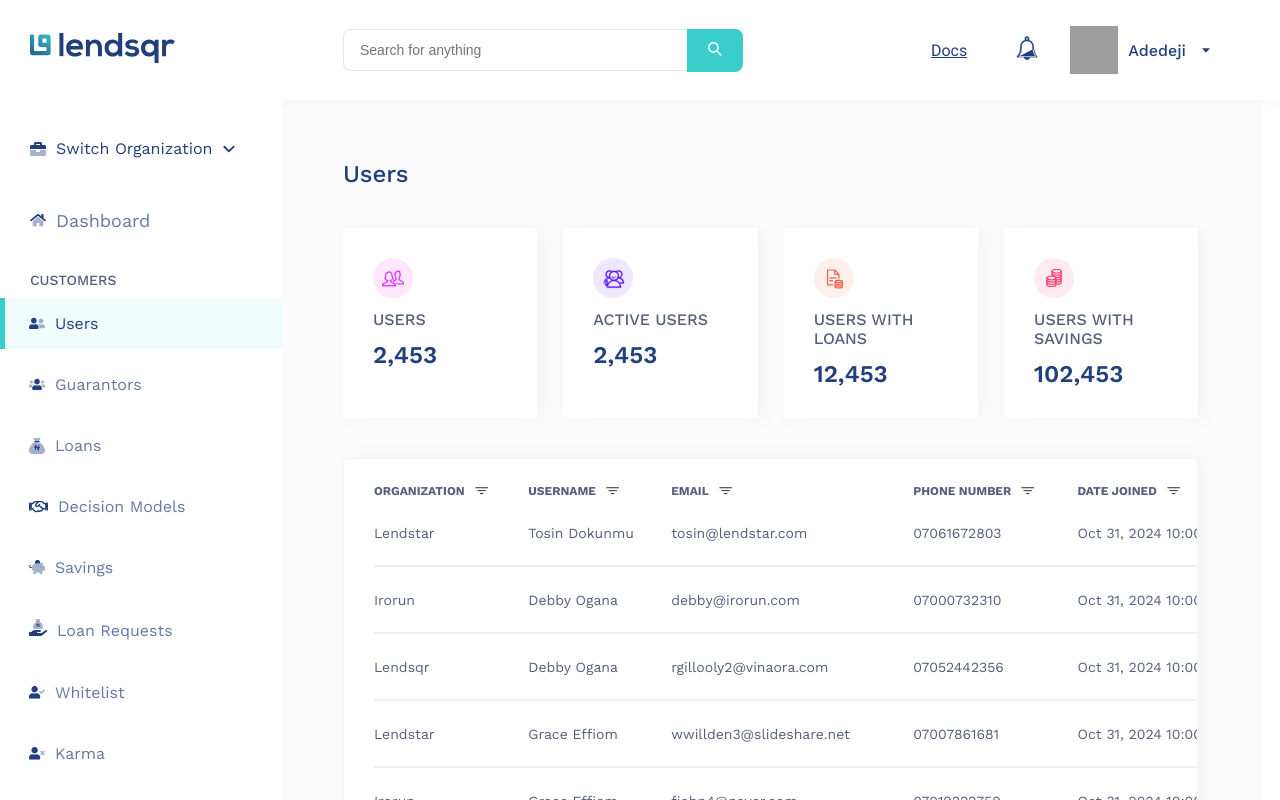
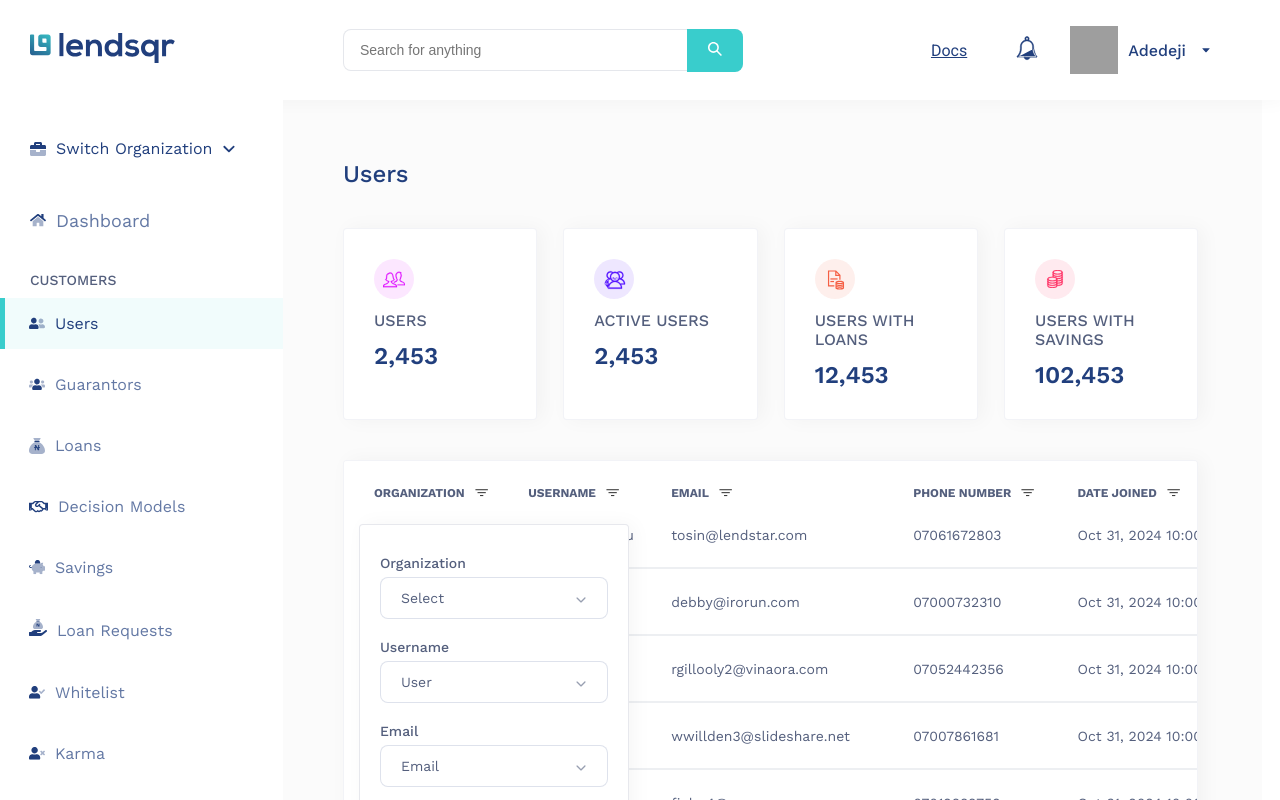
Before and after one commit to dvke/lendsqr-fe-test, a Next.js app: page /dashboard/users in a window 1280 px wide. Both pictures are taken after a click on the button 481 px from the left and 492 px from the top of the page. Shown: the top 800 px of the page. Built offline with nearby package versions, Linux system fonts and the light colour scheme; grey boxes are pictures that could not be loaded.

Commit message:
Filter: Create and style filter component

```diff
--- /dev/null
+++ b/public/icons/date-picker-icon.tsx
@@ -0,0 +1,42 @@
+const DatePickerIcon = () => {
+  return (
+    <svg
+      width="16"
+      height="16"
+      viewBox="0 0 16 16"
+      fill="none"
+      xmlns="http://www.w3.org/2000/svg"
+    >
+      <path
+        d="M14.9919 2.16002H12.7037V0.768152C12.7037 0.560024 12.5437 0.400024 12.3356 0.400024H10.6562C10.4481 0.400024 10.2881 0.560024 10.2881 0.768152V2.16002H5.7118V0.768152C5.7118 0.560024 5.5518 0.400024 5.34367 0.400024H3.66367C3.45554 0.400024 3.29554 0.560024 3.29554 0.768152V2.16002H1.00802C0.816149 2.16002 0.639893 2.32002 0.639893 2.52815V15.2482C0.639893 15.4563 0.799893 15.6163 1.00802 15.6163H14.9917C15.1836 15.6163 15.3598 15.4563 15.3598 15.2482V2.52815C15.3598 2.32002 15.1836 2.16002 14.9917 2.16002H14.9919ZM11.0082 1.13628H11.9682V3.24812H11.0082V1.13628ZM4.01637 1.13628H4.97637V3.24812H4.01637V1.13628ZM14.6239 14.8638H1.37637V5.5038H14.6245L14.6239 14.8638Z"
+        fill="#545F7D"
+      />
+      <path
+        d="M3.19994 13.2164H4.91178C5.00803 13.2164 5.08803 13.1364 5.08803 13.0401V11.3119C5.08803 11.2157 5.00803 11.1357 4.91178 11.1357L3.19994 11.1363C3.10369 11.1363 3.02368 11.2163 3.02368 11.3126V13.0244C3.02368 13.1363 3.10368 13.2163 3.19994 13.2163V13.2164Z"
+        fill="#545F7D"
+      />
+      <path
+        d="M7.13635 13.2164H8.84819C8.94444 13.2164 9.02444 13.1364 9.02444 13.0401L9.02382 11.3119C9.02382 11.2157 8.94382 11.1357 8.84756 11.1357L7.13636 11.1363C7.04011 11.1363 6.96011 11.2163 6.96011 11.3126V13.0244C6.94386 13.1363 7.02386 13.2163 7.13636 13.2163L7.13635 13.2164Z"
+        fill="#545F7D"
+      />
+      <path
+        d="M11.0565 13.2164H12.7684C12.8646 13.2164 12.9446 13.1364 12.9446 13.0401L12.944 11.3119C12.944 11.2157 12.864 11.1357 12.7677 11.1357L11.0565 11.1363C10.9603 11.1363 10.8803 11.2163 10.8803 11.3126V13.0244C10.864 13.1363 10.944 13.2163 11.0565 13.2163L11.0565 13.2164Z"
+        fill="#545F7D"
+      />
+      <path
+        d="M3.19994 9.26372H4.91178C5.00803 9.26372 5.08803 9.18372 5.08803 9.08746V7.37627C5.08803 7.28002 5.00803 7.20001 4.91178 7.20001H3.19994C3.10369 7.20001 3.02368 7.28001 3.02368 7.37627V9.0881C3.02368 9.18373 3.10368 9.26374 3.19994 9.26374V9.26372Z"
+        fill="#545F7D"
+      />
+      <path
+        d="M7.13635 9.26372H8.84819C8.94444 9.26372 9.02444 9.18372 9.02444 9.08746L9.02382 7.37627C9.02382 7.28002 8.94382 7.20001 8.84756 7.20001H7.13636C7.04011 7.20001 6.96011 7.28001 6.96011 7.37627V9.0881C6.94386 9.18373 7.02386 9.26374 7.13636 9.26374L7.13635 9.26372Z"
+        fill="#545F7D"
+      />
+      <path
+        d="M11.0565 9.26372H12.7684C12.8646 9.26372 12.9446 9.18372 12.9446 9.08746L12.944 7.37627C12.944 7.28002 12.864 7.20001 12.7677 7.20001H11.0565C10.9603 7.20001 10.8803 7.28001 10.8803 7.37627V9.0881C10.864 9.18373 10.944 9.26374 11.0565 9.26374L11.0565 9.26372Z"
+        fill="#545F7D"
+      />
+    </svg>
+  );
+};
+
+export default DatePickerIcon;
--- a/src/app/dashboard/users/page.module.scss
+++ b/src/app/dashboard/users/page.module.scss
@@ -28,12 +28,14 @@
 
   &-card {
     background-color: white;
+    box-shadow: 5px 0px 20px rgb(0, 0, 0, 0.04);
+    border: 1px solid rgba($primary-color, 0.06);
+    border-radius: 4px;
     padding: 1.875rem;
     width: 100%;
     display: flex;
     flex-direction: column;
     gap: 0.75rem;
-    box-shadow: 5px 0px 20px rgba(0, 0, 0, 0.04);
 
     &__description {
       font-weight: 500;
--- /dev/null
+++ b/src/components/DataTable/filter.module.scss
@@ -0,0 +1,78 @@
+@use "@/styles/_colors" as *;
+
+.form {
+  display: flex;
+  flex-direction: column;
+  width: 100%;
+  gap: 1.25rem;
+  background-color: #fff;
+  width: 16.875rem;
+  padding: 1.875rem 1.25rem;
+  border: 1px solid rgba($input-color, 0.14);
+  box-shadow: 5px 0px 20px rgba(0, 0, 0, 0.04);
+  border-radius: 4px;
+
+  label {
+    display: flex;
+    flex-direction: column;
+    font-weight: 500;
+    font-size: 0.875rem;
+    color: $input-color;
+    .form__input-box {
+      position: relative;
+      width: 100%;
+
+      input {
+        width: 100%;
+        margin-top: 6px;
+        border: 1px solid rgba($primary-color, 0.15);
+        outline: none;
+        padding: 12px 1.25rem;
+        width: 100%;
+        font-family: inherit;
+        font-size: 14px;
+        border-radius: 8px;
+
+        &::placeholder {
+          color: $input-color;
+        }
+      }
+
+      .form-icon {
+        position: absolute;
+        top: 1.35rem;
+        right: 1.25rem;
+        color: rgba($input-color, 0.6);
+      }
+    }
+  }
+
+  div {
+    margin-top: 10px;
+  }
+
+  .btn-group {
+    display: flex;
+    gap: 14px;
+
+    button {
+      padding: 12px 1.875rem;
+      cursor: pointer;
+      font-size: 14px;
+      font-weight: 600;
+      border-radius: 8px;
+    }
+
+    &__reset {
+      background-color: #fff;
+      color: $input-color;
+      border: 1px solid $input-color;
+    }
+
+    &__filter {
+      background-color: $secondary-color;
+      color: #fff;
+      border: none;
+    }
+  }
+}
--- /dev/null
+++ b/src/components/DataTable/filter.tsx
@@ -0,0 +1,70 @@
+import { IoIosArrowDown } from "react-icons/io";
+import DatePickerIcon from "../../../public/icons/date-picker-icon";
+import styles from "./filter.module.scss";
+
+const Filter = () => {
+  return (
+    <form className={styles.form}>
+      <label htmlFor="">
+        Organization
+        <span className={styles["form__input-box"]}>
+          <input type="text" placeholder="Select" />
+          <span className={styles["form-icon"]}>
+            <IoIosArrowDown />
+          </span>
+        </span>
+      </label>
+      <label htmlFor="">
+        Username
+        <span className={styles["form__input-box"]}>
+          <input type="text" placeholder="User" />
+          <span className={styles["form-icon"]}>
+            <IoIosArrowDown />
+          </span>
+        </span>
+      </label>
+      <label htmlFor="">
+        Email
+        <span className={styles["form__input-box"]}>
+          <input type="text" placeholder="Email" />
+          <span className={styles["form-icon"]}>
+            <IoIosArrowDown />
+          </span>
+        </span>
+      </label>
+      <label htmlFor="">
+        Date
+        <span className={styles["form__input-box"]}>
+          <input type="text" placeholder="Date" />
+          <span className={styles["form-icon"]}>
+            <DatePickerIcon />
+          </span>
+        </span>
+      </label>
+      <label htmlFor="">
+        Phone Number
+        <span className={styles["form__input-box"]}>
+          <input type="text" placeholder="Phone Number" />
+          <span className={styles["form-icon"]}>
+            <IoIosArrowDown />
+          </span>
+        </span>
+      </label>
+      <label htmlFor="">
+        Status
+        <span className={styles["form__input-box"]}>
+          <input type="text" placeholder="Select" />
+          <span className={styles["form-icon"]}>
+            <IoIosArrowDown />
+          </span>
+        </span>
+      </label>
+      <div className={styles["btn-group"]}>
+        <button className={styles["btn-group__reset"]}>Reset</button>
+        <button className={styles["btn-group__filter"]}>Filter</button>
+      </div>
+    </form>
+  );
+};
+
+export default Filter;
--- a/src/components/DataTable/index.module.scss
+++ b/src/components/DataTable/index.module.scss
@@ -3,11 +3,18 @@
 
 .table-section {
   width: 100%;
+  position: relative;
+  border: rgba($primary-color, 0.6);
 
   @include breakpoint(mobile) {
     margin-bottom: 2.5rem;
   }
 
+  .filter {
+    position: absolute;
+    top: 4rem;
+    left: 1rem;
+  }
   &__container {
     margin-bottom: 1.25rem;
     background-color: #fff;
--- a/src/components/DataTable/index.tsx
+++ b/src/components/DataTable/index.tsx
@@ -10,6 +10,7 @@ import { IoFilterOutline } from "react-icons/io5";
 import styles from "./index.module.scss";
 import { useState } from "react";
 import Pagination from "./pagination";
+import Filter from "./filter";
 
 interface DataTableProps<TData, TValue> {
   columns: ColumnDef<TData, TValue>[];
@@ -27,8 +28,7 @@ const DataTable = <TData, TValue>({
     getPaginationRowModel: getPaginationRowModel(),
   });
 
-  console.log(table.getPageCount());
-
+  const [isFilterOpen, setIsFilterOpen] = useState(false);
   const [currentPage, setCurrentPage] = useState(0);
 
   const handlePageChange = (newPage: number) => {
@@ -52,7 +52,9 @@ const DataTable = <TData, TValue>({
                       )}
                       {i !== table.getHeaderGroups()[0].headers.length - 1 && (
                         <>
-                          <button>
+                          <button
+                            onClick={() => setIsFilterOpen(!isFilterOpen)}
+                          >
                             <IoFilterOutline />
                           </button>
                         </>
@@ -107,6 +109,11 @@ const DataTable = <TData, TValue>({
           onPageChange={handlePageChange}
         />
       </div>
+      {isFilterOpen && (
+        <div className={styles.filter}>
+          <Filter />
+        </div>
+      )}
     </section>
   );
 };
```
